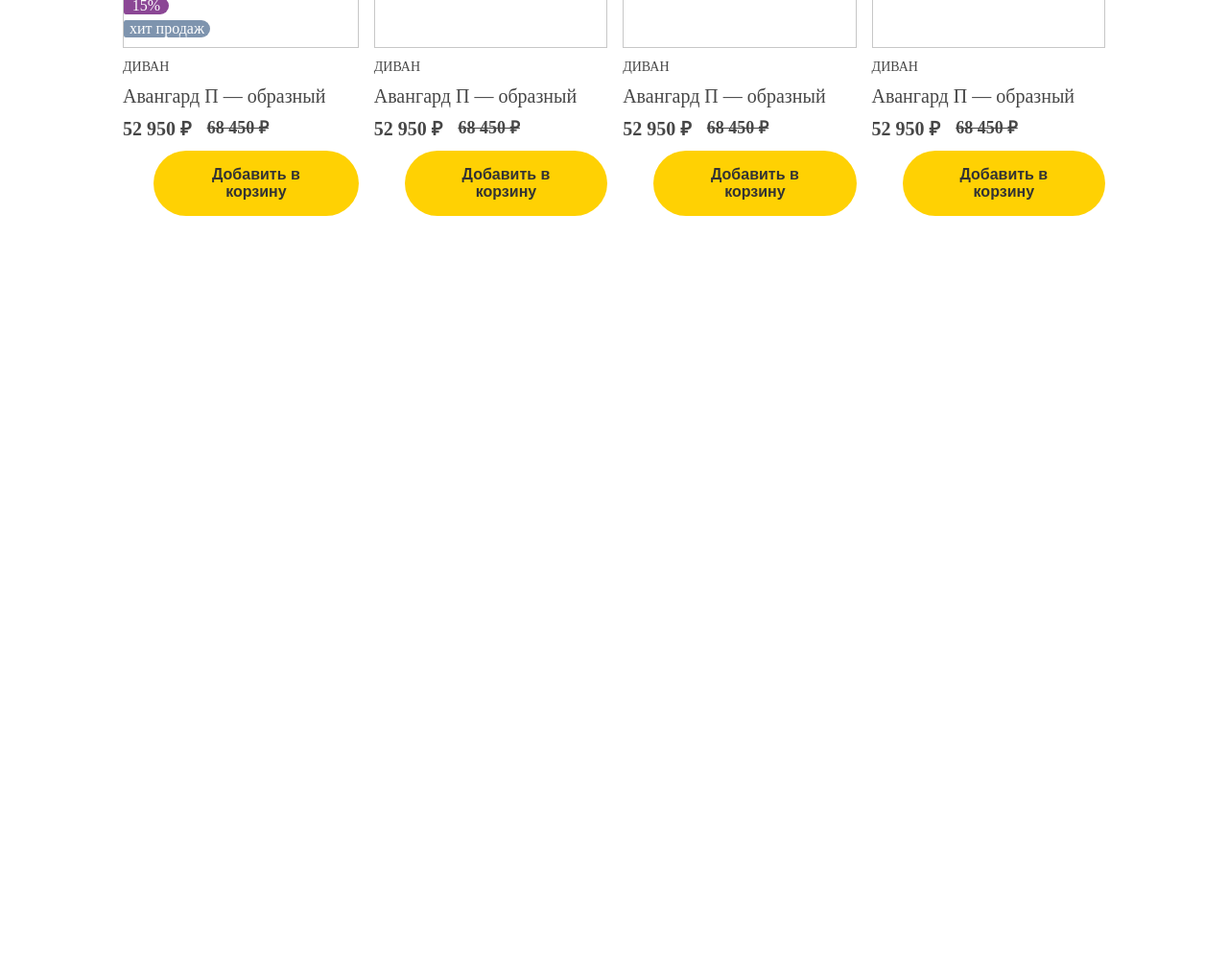
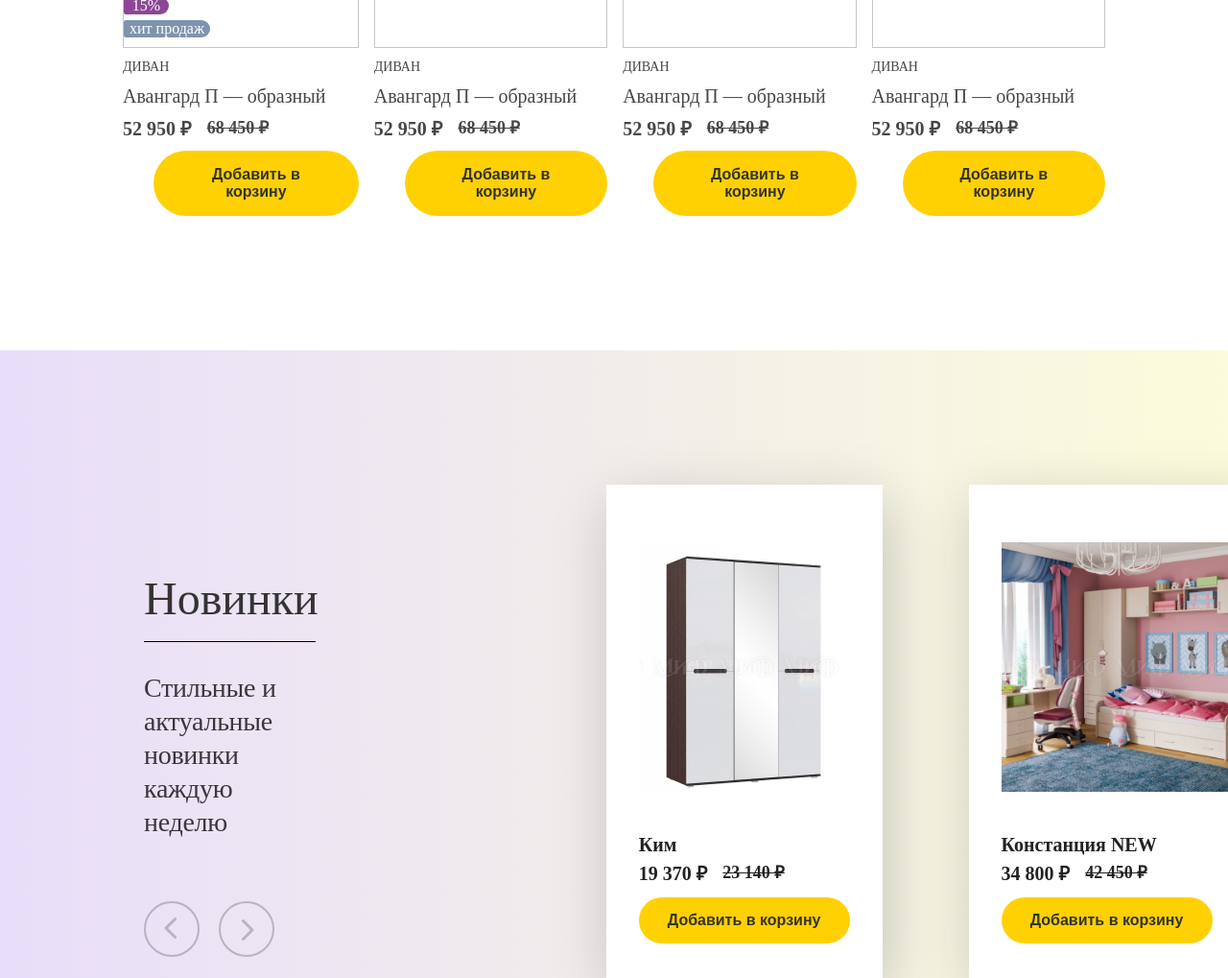
Before and after one commit to Tr1ada/layout-dream, a plain HTML site: page index.html in a window 1280 px wide. Shown: the part 3194-4213 px from the top of the page at 96% size. Before the commit the page ends 3419 px from the top, so only its background shows below. Drawn offline with Linux system fonts and the light colour scheme.

Commit message:
added new tablet block

```diff
--- a/index.html
+++ b/index.html
@@ -290,6 +290,58 @@
             <path d="M21.9393 26.9393C21.3536 27.5251 21.3536 28.4749 21.9393 29.0607L31.4853 38.6066C32.0711 39.1924 33.0208 39.1924 33.6066 38.6066C34.1924 38.0208 34.1924 37.0711 33.6066 36.4853L25.1213 28L33.6066 19.5147C34.1924 18.9289 34.1924 17.9792 33.6066 17.3934C33.0208 16.8076 32.0711 16.8076 31.4853 17.3934L21.9393 26.9393ZM24 26.5H23V29.5H24V26.5Z" fill="#333333" fill-opacity="0.27"/>
         </svg>
     </div>
+    <div class="tablet-block">
+        <div class="table-info">
+        <p class="tablet-text_title">Новинки</p>
+        <div class="tablet-text__line"></div>
+        <p class="tablet-text_want">Стильные и актуальные <br> новинки каждую неделю</p>
+        <div class="tablet-arrow">
+            <svg class="tablet-arrow__svg" xmlns="http://www.w3.org/2000/svg" width="58" height="58" viewBox="0 0 58 58" fill="none">
+                <circle cx="29" cy="29" r="28" stroke="#333333" stroke-opacity="0.27" stroke-width="2"/>
+                <path d="M21.9393 26.9393C21.3536 27.5251 21.3536 28.4749 21.9393 29.0607L31.4853 38.6066C32.0711 39.1924 33.0208 39.1924 33.6066 38.6066C34.1924 38.0208 34.1924 37.0711 33.6066 36.4853L25.1213 28L33.6066 19.5147C34.1924 18.9289 34.1924 17.9792 33.6066 17.3934C33.0208 16.8076 32.0711 16.8076 31.4853 17.3934L21.9393 26.9393ZM24 26.5H23V29.5H24V26.5Z" fill="#333333" fill-opacity="0.27"/>
+            </svg>
+            <svg class="tablet-arrow__svg tablet-arrow__svg_transform" xmlns="http://www.w3.org/2000/svg" width="58" height="58" viewBox="0 0 58 58" fill="none">
+                <circle cx="29" cy="29" r="28" stroke="#333333" stroke-opacity="0.27" stroke-width="2"/>
+                <path d="M21.9393 26.9393C21.3536 27.5251 21.3536 28.4749 21.9393 29.0607L31.4853 38.6066C32.0711 39.1924 33.0208 39.1924 33.6066 38.6066C34.1924 38.0208 34.1924 37.0711 33.6066 36.4853L25.1213 28L33.6066 19.5147C34.1924 18.9289 34.1924 17.9792 33.6066 17.3934C33.0208 16.8076 32.0711 16.8076 31.4853 17.3934L21.9393 26.9393ZM24 26.5H23V29.5H24V26.5Z" fill="#333333" fill-opacity="0.27"/>
+            </svg>
+        </div>
+    </div>
+    <div class="tablet_cards">
+        <div class="tablet_card">
+        <img class="posters-card__image" src="./img/kim.png" alt="">
+        <p class="posters-card__name">Ким</p>
+        <div class="posters-name-prices">
+            <p class="product-name__price">19 370 ₽</p>
+            <p class="product-name__prev-price">23 140 ₽</p>
+        </div>
+        <button class="posters-button">
+            Добавить в корзину
+        </button>
+    </div>
+    <div class="tablet_card">
+        <img class="posters-card__image" src="./img/konstanciu.png" alt="">
+        <p class="posters-card__name">Констанция NEW</p>
+        <div class="posters-name-prices">
+            <p class="product-name__price">34 800 ₽</p>
+            <p class="product-name__prev-price">42 450 ₽</p>
+        </div>
+        <button class="posters-button">
+            Добавить в корзину
+        </button>
+    </div>
+    <div class="tablet_card">
+        <img class="posters-card__image" src="./img/finka.png" alt="">
+        <p class="posters-card__name">Финка 20 с оттоманкой</p>
+        <div class="posters-name-prices">
+            <p class="product-name__price">58 000 ₽</p>
+            <p class="product-name__prev-price">62 000 ₽</p>
+        </div>
+        <button class="posters-button">
+            Добавить в корзину
+        </button>
+    </div>
+    </div>
+</div>
 
 </div>
 </div>
--- a/style.css
+++ b/style.css
@@ -387,3 +387,89 @@
     left: 94px;
 
 }
+.tablet-block {
+    padding:0 150px ;
+    display: flex;
+    width: 100%;
+    background: linear-gradient(90deg, #E9DEFA 0%, #FBFCDB 100%);
+    margin-top: 140px;
+}
+.tablet-text_title {
+    font-size: 48px;
+    font-weight: 400;
+    color: var(--black, #333);
+    padding-top: 235px;
+}
+.tablet-text__line {
+    width: 179px;
+    border-bottom: 1px solid black;
+    margin-top: 20px;
+}
+.tablet-text_want {
+    font-size: 28px;
+    font-weight: 400;
+    color: rgba(0, 0, 0, 0.76);
+    margin-top: 30px;
+    font-style: normal;
+    font-weight: 400;
+    line-height: 1.25;
+    letter-spacing: -0.28px
+}
+.tablet-arrow {
+    margin-top: 65px;
+}
+.tablet-arrow__svg_transform {
+    transform: rotate(180deg);
+    margin-left: 16px;
+}
+
+.tablet-arrow__svg:hover circle {
+    stroke: #8B4795;
+    stroke-opacity: 1;
+}
+
+.tablet-arrow__svg:hover path {
+    fill: #8B4795;
+    fill-opacity: 1;
+}
+.tablet_cards {
+    display: flex;
+    margin-top: 140px;
+    margin-left: 210px;
+}
+.tablet_card {
+    background: #FFFFFF;
+    box-shadow: 5px 17px 59px rgba(0, 0, 0, 0.2);
+    margin-left: 8%;
+    padding: 0 34px 34px 34px;
+    height: 514px;
+}
+.posters-card__image {
+    margin-top: 60px;
+    height: 260px;
+}
+.posters-card__name {
+    font-weight: 700;
+    font-size: 20px;
+    margin-top: 45px;
+}
+.posters-name-prices {
+    display: flex;
+    margin-top: 10px;
+}
+.posters-button {
+    font-size: 16px;
+    font-weight: 700;
+    text-decoration: none;
+    color: #333333;
+    background: #FFD103;
+    border-radius: 44px;
+    border: none;
+    width: 220px;
+    height: 48px;
+    flex-shrink: 0;
+    margin-top: 15px;
+}
+.posters-card:hover .posters-button {
+    display: block;
+}
```
Also changed, not shown: img/finka.png (added), img/kim.png (added), img/konstanciu.png (added).
